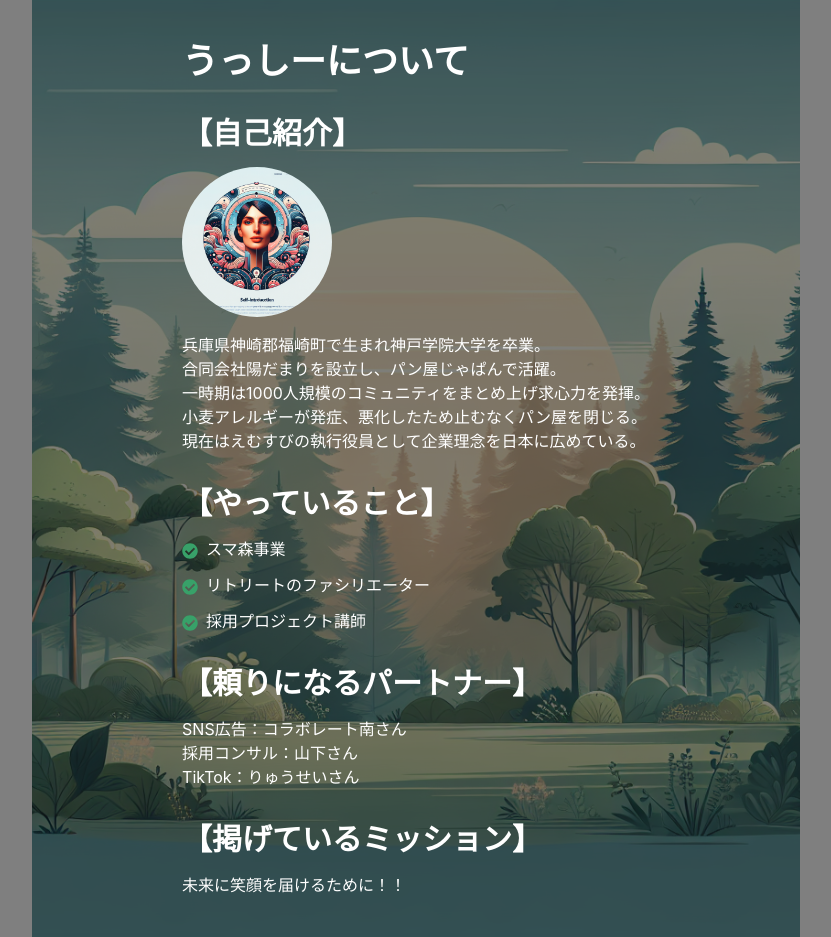
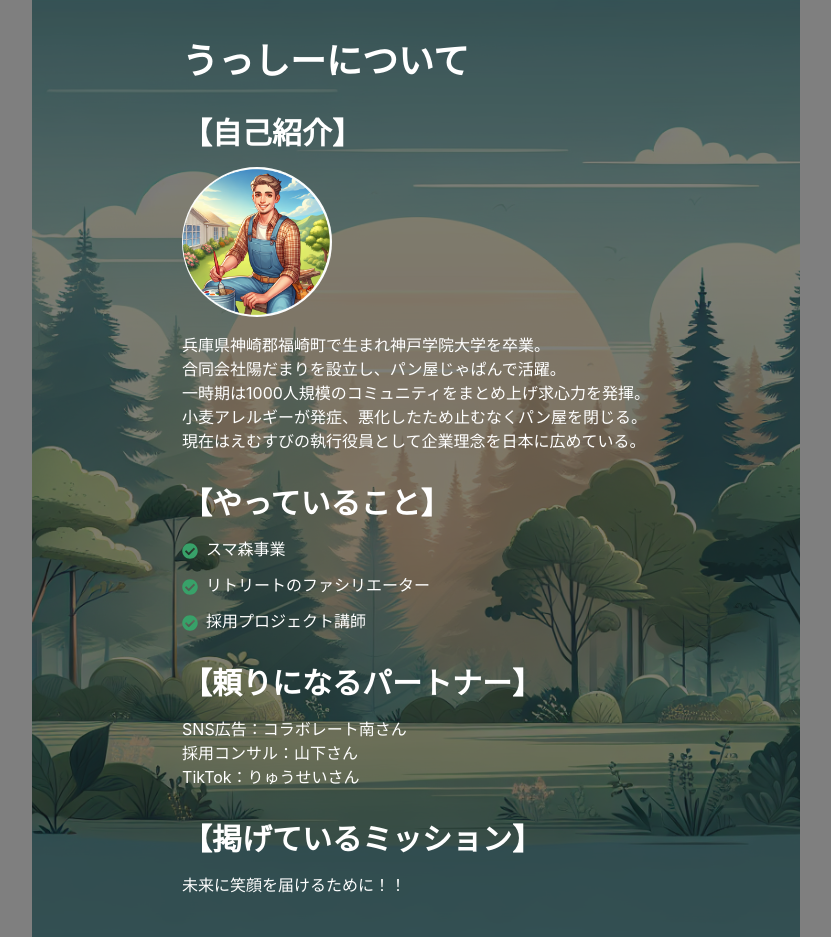
Before and after one commit to GPT-Engineer-App/happy-smile-delivery, a React (Vite) app: page / in a window 1280 px wide. Shown: the whole page, without its empty margins (224-1055 px from the left). Built offline with nearby package versions, Linux system fonts and the light colour scheme.

Commit message:
Replaced the photo in the self-introduction section with the new photo provided by the user.

```diff
--- a/src/pages/Index.jsx
+++ b/src/pages/Index.jsx
@@ -3,6 +3,7 @@ import { FaCheckCircle } from "react-icons/fa";
 import forestBackground from '../images/forest-background.png';
 import ushiPhoto from '../images/ushi-photo.png';
 import correctPhoto from '../images/correct-photo.png';
+import newPhoto from '../images/new-photo.png'; // Import the new photo
 
 const Index = () => {
   return (
@@ -30,7 +31,7 @@ const Index = () => {
 
         <Box>
           <Heading as="h2" size="lg" mb={4}>【自己紹介】</Heading>
-          <Image src={correctPhoto} alt="うっしー" borderRadius="full" boxSize="150px" objectFit="cover" mb={4} />
+          <Image src={newPhoto} alt="うっしー" borderRadius="full" boxSize="150px" objectFit="cover" mb={4} /> {/* Use the new photo */}
           <Text color="white">兵庫県神崎郡福崎町で生まれ神戸学院大学を卒業。</Text>
           <Text color="white">合同会社陽だまりを設立し、パン屋じゃぱんで活躍。</Text>
           <Text color="white">一時期は1000人規模のコミュニティをまとめ上げ求心力を発揮。</Text>
```
Also changed, not shown: src/images/new-photo.png (added).
